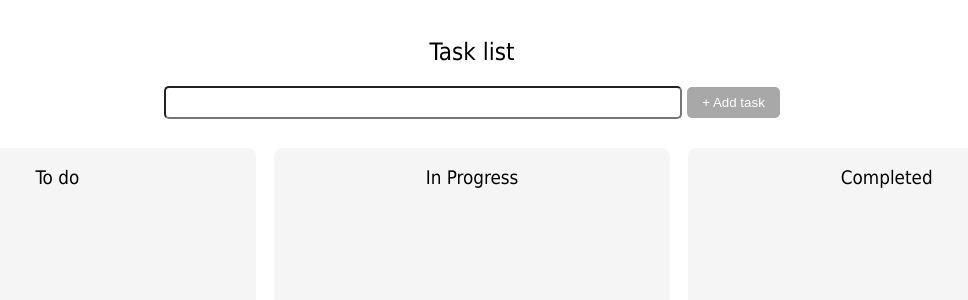
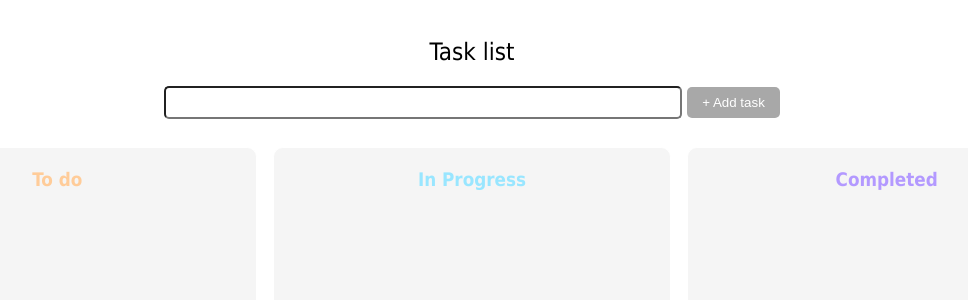
Before and after one commit to priyagaj/taskManager, a React (Vite) app in the folder taskManager/: page / in a window 1280 px wide. Shown: the top 300 px of the page, without its empty margins (168-1136 px from the left). Built offline with nearby package versions, Linux system fonts and the light colour scheme.

Commit message:
color update

```diff
--- a/taskManager/src/components/TaskList/TaskList.jsx
+++ b/taskManager/src/components/TaskList/TaskList.jsx
@@ -33,11 +33,15 @@ export default function TaskList({
     "In Progress": inProgress,
     Completed: completed,
   };
-
+  const headingColor = {
+    "To do": '#FFCC99',
+    "In Progress": '#99E6FF',
+    Completed:  '#B399FF',
+  }
   const sectionData = sectionDataMap[taskType];
 
   return (
-    <Column ref={drop} isOver={isOver}>
+    <Column ref={drop} isOver={isOver} color={headingColor[taskType]}>
       <TaskListDiv>
         <h3 className="listHeading">{taskType}</h3>
         {sectionData?.length > 0 &&
--- a/taskManager/src/components/TaskList/TaskList.styled.js
+++ b/taskManager/src/components/TaskList/TaskList.styled.js
@@ -14,8 +14,9 @@ export const Column = styled.div`
   padding: 0px 10px;
   justify-content: center;
   .listHeading {
-    font-weight: 500;
-    padding: 0;
+    font-weight: 900;
+    padding: 2px;
     text-align: center;
+    color: ${ props => props.color } ;
   }
 `;
```
